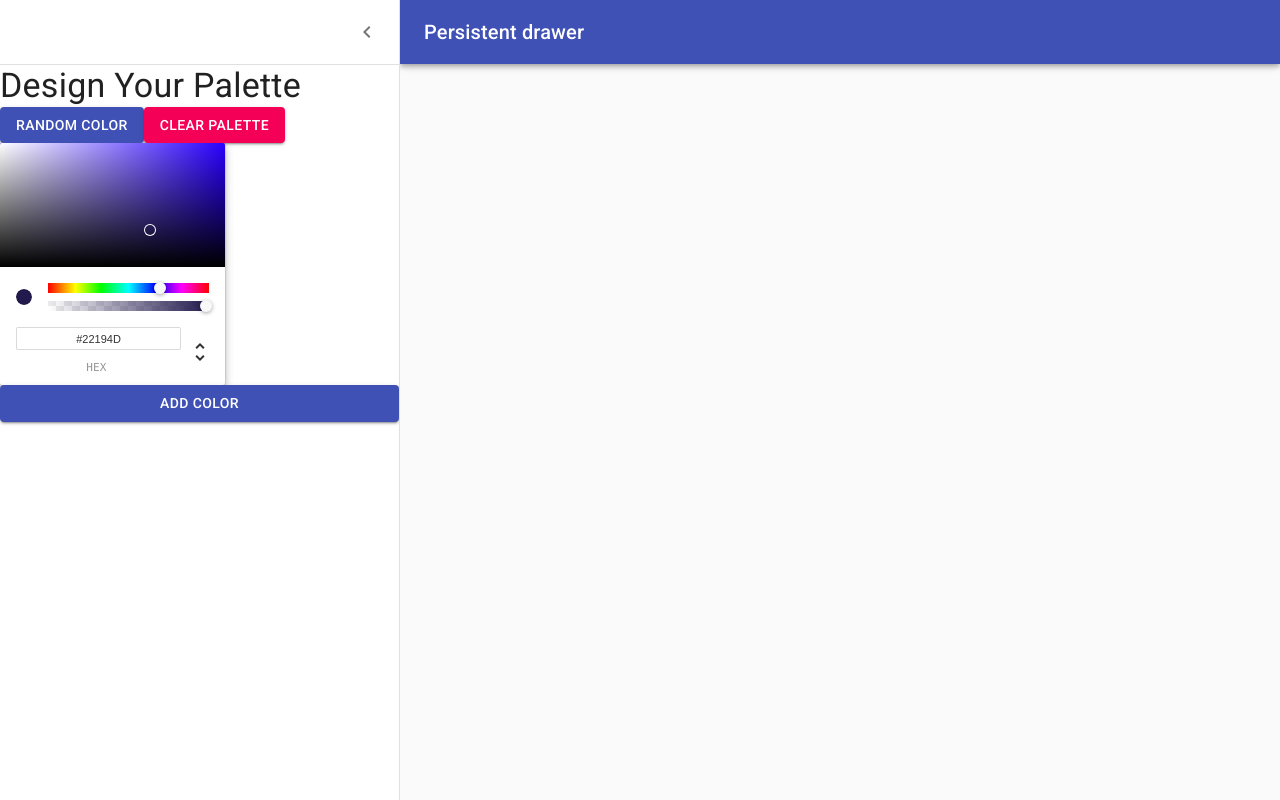
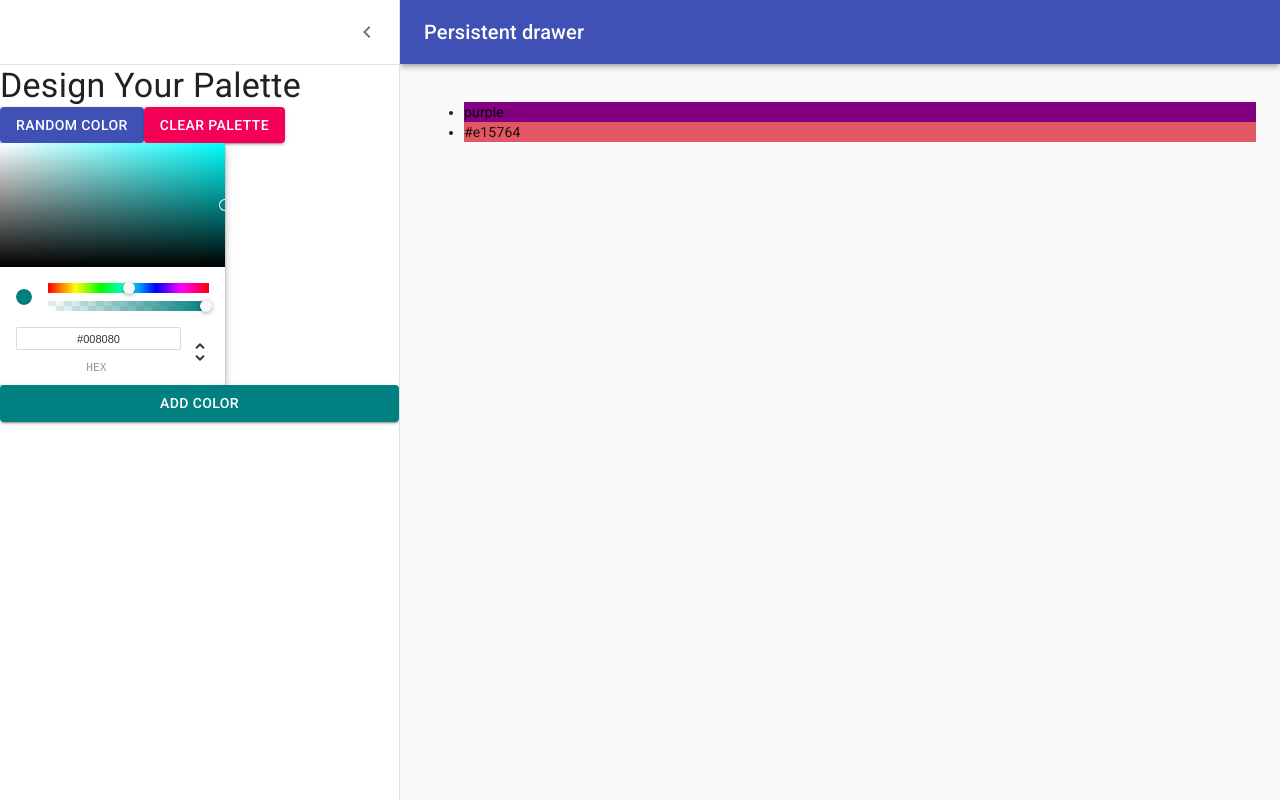
Before and after one commit to Keo222/color-app, a React (Create React App) app: page /palette/new in a window 1280 px wide. Built offline with nearby package versions, Linux system fonts and the light colour scheme.

Commit message:
colorpicker and button can now add colors to list

```diff
--- a/src/NewPaletteForm.js
+++ b/src/NewPaletteForm.js
@@ -75,9 +75,14 @@
 });
 
 class NewPaletteForm extends Component {
-  state = {
-    open: true
+  constructor(props){
+    super(props);
+    this.state = {
+    open: true,
+    currentColor: "teal",
+    colors: ["purple", "#e15764"]
   };
+  }
 
   handleDrawerOpen = () => {
     this.setState({ open: true });
@@ -86,6 +91,14 @@
   handleDrawerClose = () => {
     this.setState({ open: false });
   };
+
+  updateCurrentColor = (color) => {
+    this.setState({ currentColor: color.hex });
+  };
+
+  addNewColor= () => {
+    this.setState({colors: [...this.state.colors, this.state.currentColor]})
+  }
 
   render() {
     const { classes } = this.props;
@@ -134,8 +147,18 @@
             <Button variant="contained" color="primary">Random Color</Button>
             <Button variant="contained" color="secondary">Clear Palette</Button>
           </div>
-          <ChromePicker />
-          <Button variant="contained" color="primary">Add Color</Button>
+          <ChromePicker
+            color={this.state.currentColor}
+            onChangeComplete={ this.updateCurrentColor }
+          />
+          <Button
+            variant="contained"
+            color="primary"
+            style={{backgroundColor: this.state.currentColor}}
+            onClick={ this.addNewColor}
+          >
+            Add Color
+          </Button>
         </Drawer>
         <main
           className={classNames(classes.content, {
@@ -143,6 +166,15 @@
           })}
         >
           <div className={classes.drawerHeader} />
+          <ul>
+            {this.state.colors.map((c) => (
+              <li
+                style={{backgroundColor: c}}
+              >
+                {c}
+              </li>
+            ))}
+          </ul>
         </main>
       </div>
     );
```
